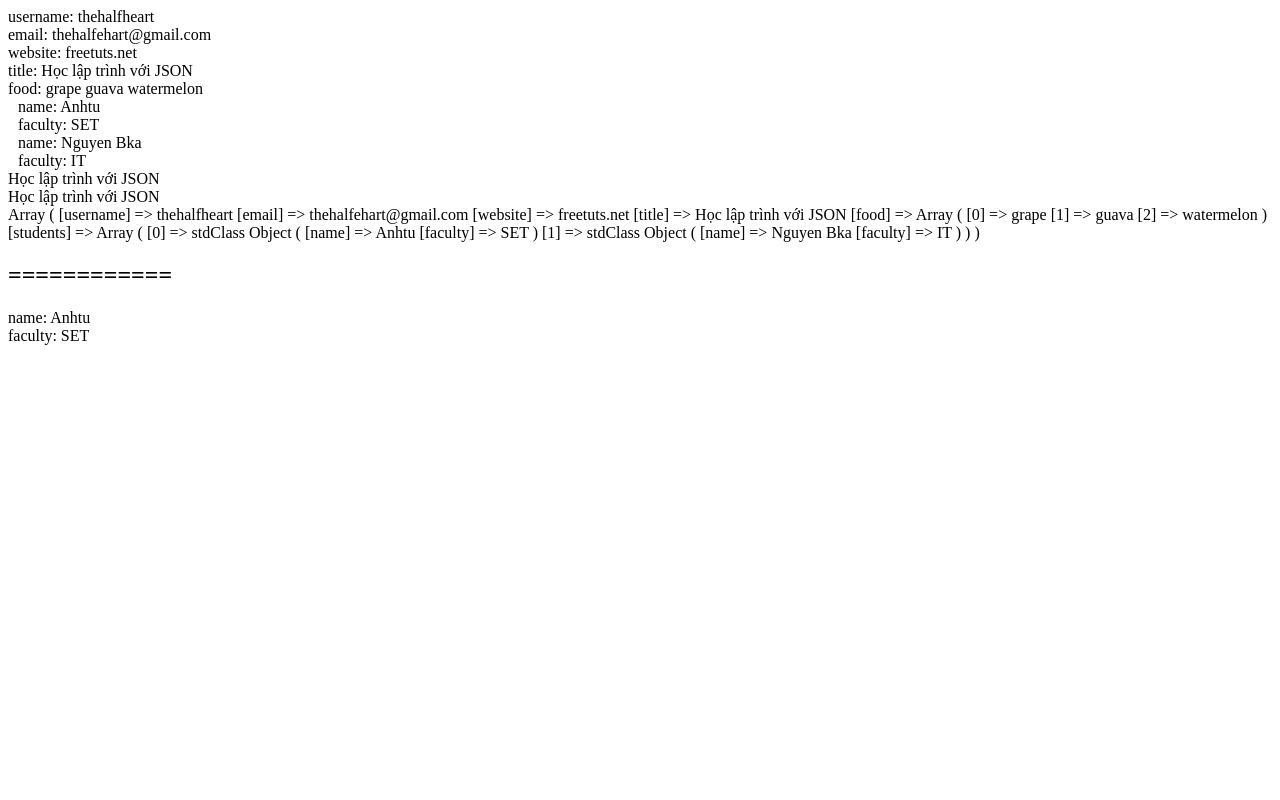
After one commit to AnhtuTa/php7_examples, a PHP site: page /json_example.php in a window 1280 px wide. The commit adds this page. Run offline with PHP 8.4, Linux system fonts and the light colour scheme.

Commit message:
add an example about JSON

```diff
--- /dev/null
+++ b/HelloWorld/json_example.php
@@ -0,0 +1,54 @@
+<?php
+	$json_str = '{
+	    "username" : "thehalfheart",
+	    "email" : "thehalfehart@gmail.com",
+	    "website" : "freetuts.net",
+	    "title" : "Học lập trình với JSON",
+	    "food": ["grape", "guava", "watermelon"],
+	    "students":
+		    [
+		    	{
+		    		"name": "Anhtu",
+		    		"faculty": "SET"
+		    	},
+		    	{
+		    		"name": "Nguyen Bka",
+		    		"faculty": "IT"
+		    	}
+		    ]
+	}';
+
+	// convert it to Array/Object (stdClass)
+	// $json = json_decode($json_str);
+	// But working with stdClass is more complicated than PHP-Array, then try this
+	$json = (array) json_decode($json_str);	//nghĩa là nên ép kiểu về kiểu array cho dễ thao tác
+	// Hoặc có thể dùng: $json = json_decode($json_str, true);	//kq tương tự
+
+	foreach ($json as $key => $value) {
+		if($key == 'food') {
+			echo "$key: ";
+			// Mỗi $value là 1 giá trị, chứ ko phải 1 JSON hay 1 mảng
+			foreach ($value as $data) {
+				echo "$data ";
+			}
+			echo "<br>";
+		} else if($key == 'students') {
+			foreach ($value as $data) {
+				//Mỗi $data lại là 1 JSON
+				foreach ($data as $key1 => $value1) {
+					echo "<div style='margin-left: 10px;'>$key1: $value1</div>";
+				}
+			}
+		} else echo "$key: $value<br>";
+	}
+
+	echo $json['title']."<br>";
+	print_r($json['title']."<br>");
+	print_r($json);
+
+	echo "<h2>============</h2>";
+	$std1 = $json['students'][0];
+	foreach ($std1 as $key => $value) {
+		echo "$key: $value<br>";
+	}
+?>
```
Also changed, not shown: HelloWorld/dictionary.php (+37 -8 lines), HelloWorld/dictionary_test.php (added, +19 -0 lines).
